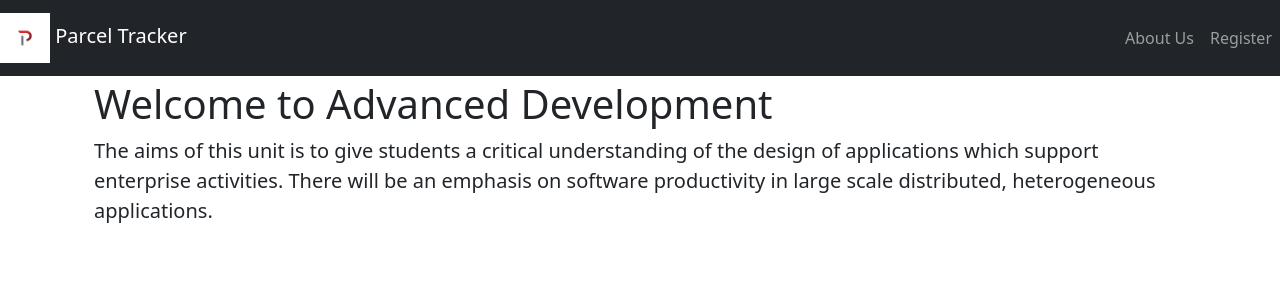
After one commit to jaykybert/advanced-development-assignment-jaykybert, a Flask app: template templates/home.html in a window 1280 px wide. The commit adds this page. Shown: the top 300 px of the page. Run offline with Flask 2, Linux system fonts and the light colour scheme; the template is opened without the code that fills it, so the values that code supplies are empty.

Commit message:
feat: home template, app routing, error handling

```diff
--- a/main.py
+++ b/main.py
@@ -1,12 +1,42 @@
-from flask import Flask, render_template
+from flask import Flask, render_template, request
 
 app = Flask(__name__)
 
 
 @app.route('/')
-@app.route('/home')
 def home():
-    return render_template('base.html')
+    return render_template('home.html')
+
+
+@app.route('/about')
+def about():
+    return render_template('about.html')
+
+
+@app.route('/register')
+def register():
+    return render_template('register.html')
+
+
+@app.route('/submitted', methods=['POST'])
+def register_complete():
+    name = request.form['name']
+    email = request.form['email']
+
+    return render_template('register_complete.html',
+                           name=name, email=email)
+
+
+# Page Not Found
+@app.errorhandler(404)
+def error_404(e):
+    return render_template('error.html', error=e)
+
+
+# Internal Server Error
+@app.errorhandler(500)
+def error_500(e):
+    return render_template('error.html', error=e)
 
 
 if __name__ == '__main__':
--- a/static/css/styles.css
+++ b/static/css/styles.css
@@ -1,4 +1,4 @@
-/** * Padding for the body (to accomodate the fixed nav-bar). */
+/** * Padding for the body (to accmodate the fixed nav-bar). */
 body {
     padding-top: 5rem;
 }
--- a/templates/base.html
+++ b/templates/base.html
@@ -12,11 +12,53 @@
           integrity="sha384-1BmE4kWBq78iYhFldvKuhfTAU6auU8tT94WrHftjDbrCEXSU1oBoqyl2QvZ6jIW3" crossorigin="anonymous"/>
 
     <!-- Custom Styling -->
-    <link href="static/css/styles.css" rel="stylesheet"/>
-
+    <link href="../static/css/styles.css" rel="stylesheet"/>
 </head>
 
+
+
 <body>
+    <!-- Navigation Control -->
+    <div>
+        <nav class="navbar fixed-top navbar-expand-sm navbar-dark bg-dark">
+            <!-- Logo -->
+            <a href="{{ url_for('home') }}" class="navbar-brand">
+                <img src="../static/assets/nav_icon.jpg" alt="Company Logo" width="50" height="50"/>
+                Parcel Tracker
+            </a>
+
+            <!-- Mobile Support -->
+            <button
+                class="navbar-toggler"
+                type="button"
+                data-bs-toggle="collapse"
+                data-bs-target="#toggleNavMenu"
+                aria-controls="toggleNavMenu"
+                aria-expanded="false"
+                aria-label="Toggle Navigation">
+                <span class="navbar-toggler-icon"></span>
+            </button>
+
+            <div id="toggleNavMenu" class="collapse navbar-collapse">
+                <ul class="navbar-nav ms-auto text-center">
+                    <li class="nav-item">
+                        <a class="nav-link" href="{{ url_for('about') }}">About Us</a>
+                    </li>
+                    <li class="nav-item">
+                        <a class="nav-link" href="{{ url_for('register') }}">Register</a>
+                    </li>
+                </ul>
+            </div>
+        </nav>
+    </div>
+
+    <div class="container">
+        <!-- Page-specific Content -->
+        <main role="main" class="container">
+            {% block content %}
+            {% endblock content %}
+        </main>
+    </div>
 
     <!-- Bootstrap JavaScript -->
     <script src="https://cdn.jsdelivr.net/npm/bootstrap@5.1.3/dist/js/bootstrap.bundle.min.js"
--- /dev/null
+++ b/templates/home.html
@@ -0,0 +1,14 @@
+{% extends 'base.html' %}
+
+
+{% block content %}
+
+<div class="starter-template">
+    <h1>Welcome to Advanced Development </h1>
+    <p class="lead">The aims of this unit is to give students a critical understanding of the design of applications
+        which support enterprise activities. There will be an emphasis on software productivity in large
+        scale distributed, heterogeneous applications.
+    </p>
+</div>
+
+{% endblock content %}
```
